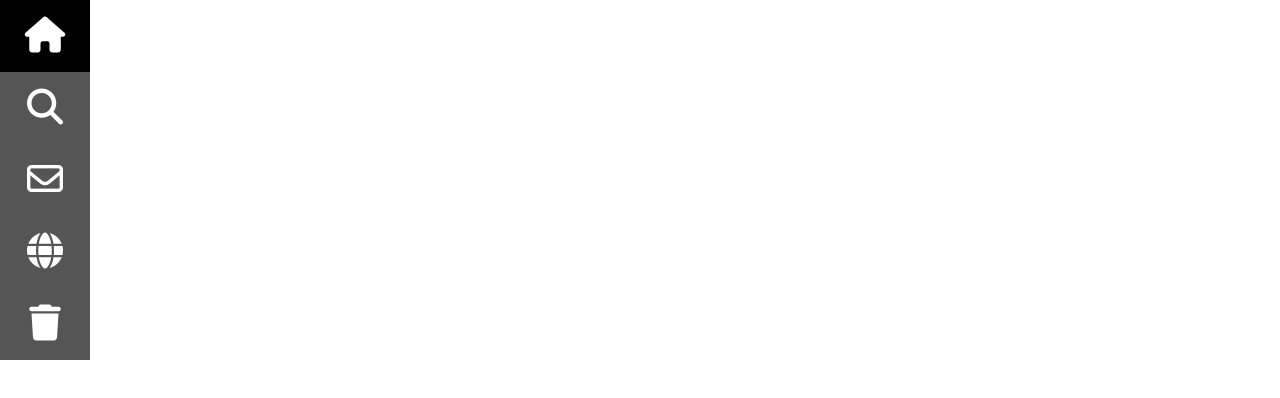
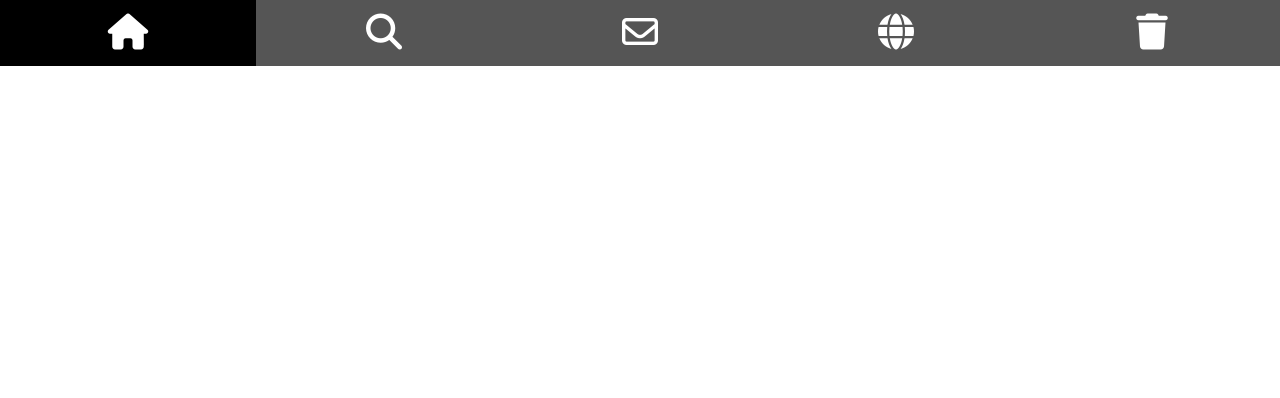
Before and after one commit to ukpriyank1/icons-bar, a plain HTML site: page index.html in a window 1280 px wide. Drawn offline with Linux system fonts and the light colour scheme.

Commit message:
Add files via upload

```diff
--- a/index.html
+++ b/index.html
@@ -3,7 +3,7 @@
   <head>
     <meta charset="UTF-8" />
     <meta name="viewport" content="width=device-width, initial-scale=1.0" />
-    <title>Vertical Icon Bar</title>
+    <title>horizontal icon bar</title>
     <link
       rel="stylesheet"
       href="https://cdnjs.cloudflare.com/ajax/libs/font-awesome/6.5.1/css/all.min.css"
@@ -17,18 +17,19 @@
       }
 
       .icon-bar {
-        width: 90px;
+        width: 100%;
         background-color: #555;
+        overflow: auto;
       }
 
       .icon-bar a {
-        display: block;
-        text-decoration: none;
+        float: left;
+        width: 20%;
         text-align: center;
         color: white;
         font-size: 36px;
         transition: 0.2s ease-in-out;
-        padding: 15px;
+        padding: 12px 0px;
       }
 
       .icon-bar a:hover {
```
